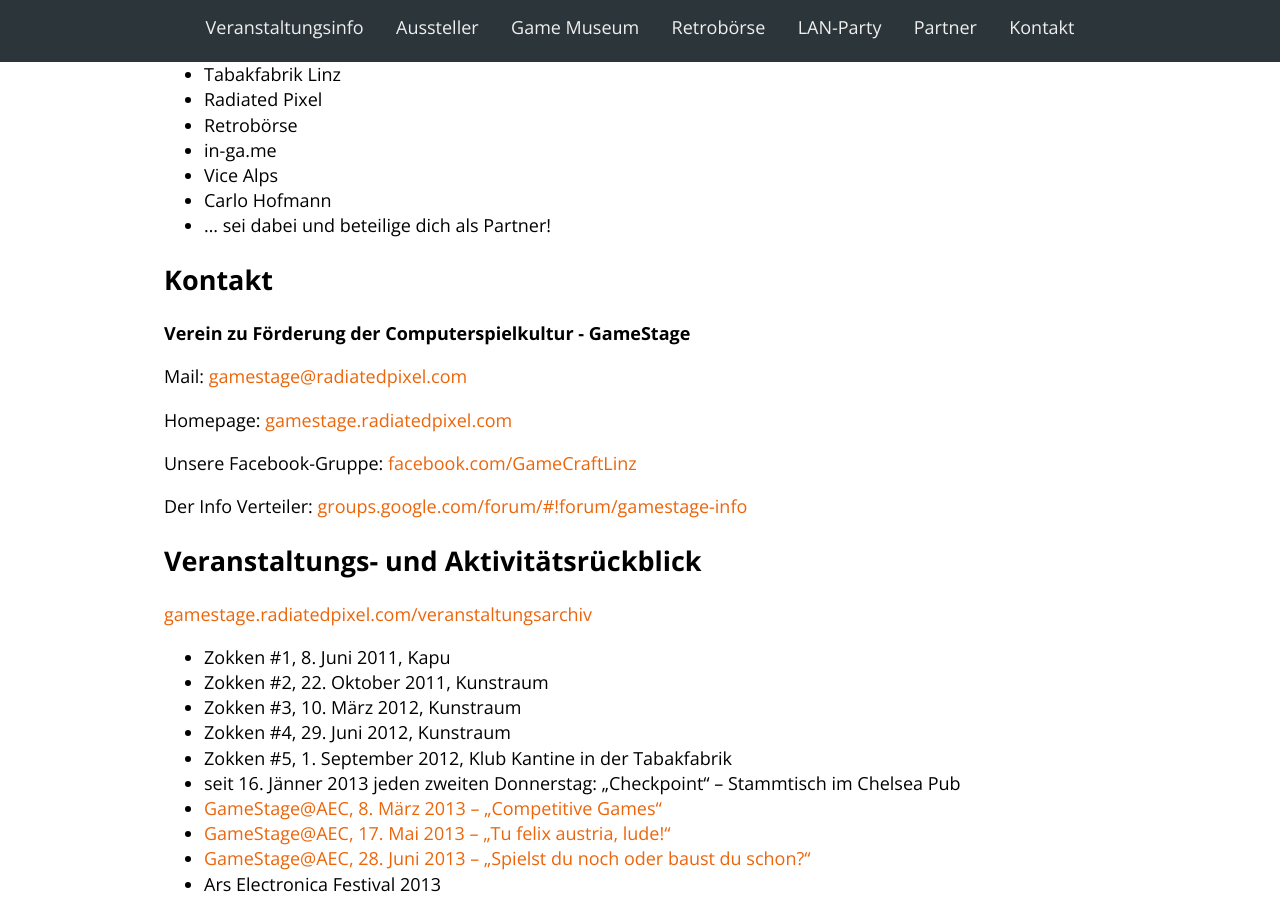
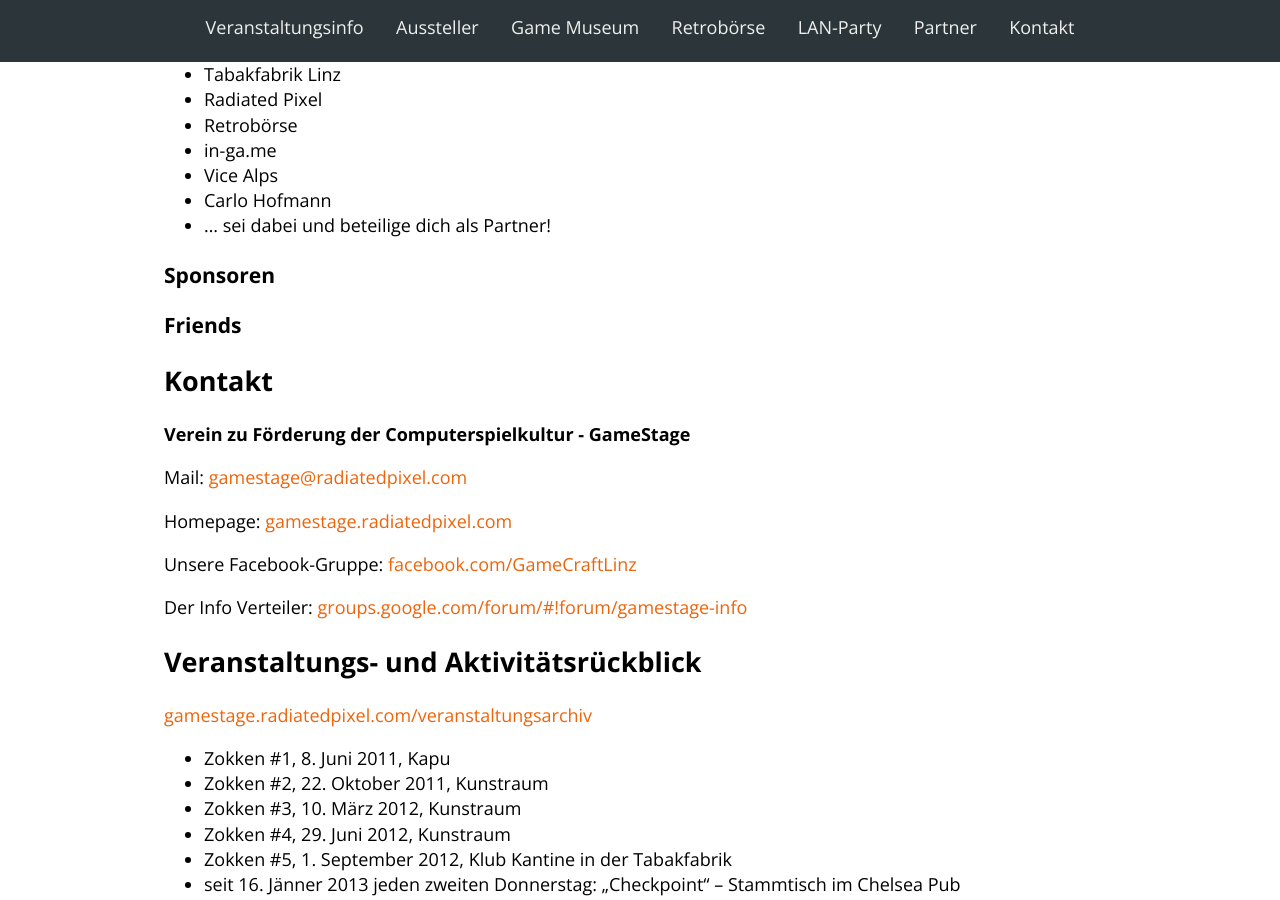
Before and after one commit to Lorti/gsexpo, a Jekyll site: the page built from index.html, in a window 1280 px wide and 900 px high, scrolled down 3962 px. Built offline with Jekyll 4.4.1, drawn with Linux system fonts in a browser that asks for light colours; nearby versions of some CDN libraries; Markdown is read by kramdown in place of the engine named in the settings.

Commit message:
Update partner.markdown

```diff
--- a/_includes/partner.markdown
+++ b/_includes/partner.markdown
@@ -9,3 +9,7 @@
 * Vice Alps
 * Carlo Hofmann
 * ... sei dabei und beteilige dich als Partner!
+
+### Sponsoren
+
+### Friends
```
